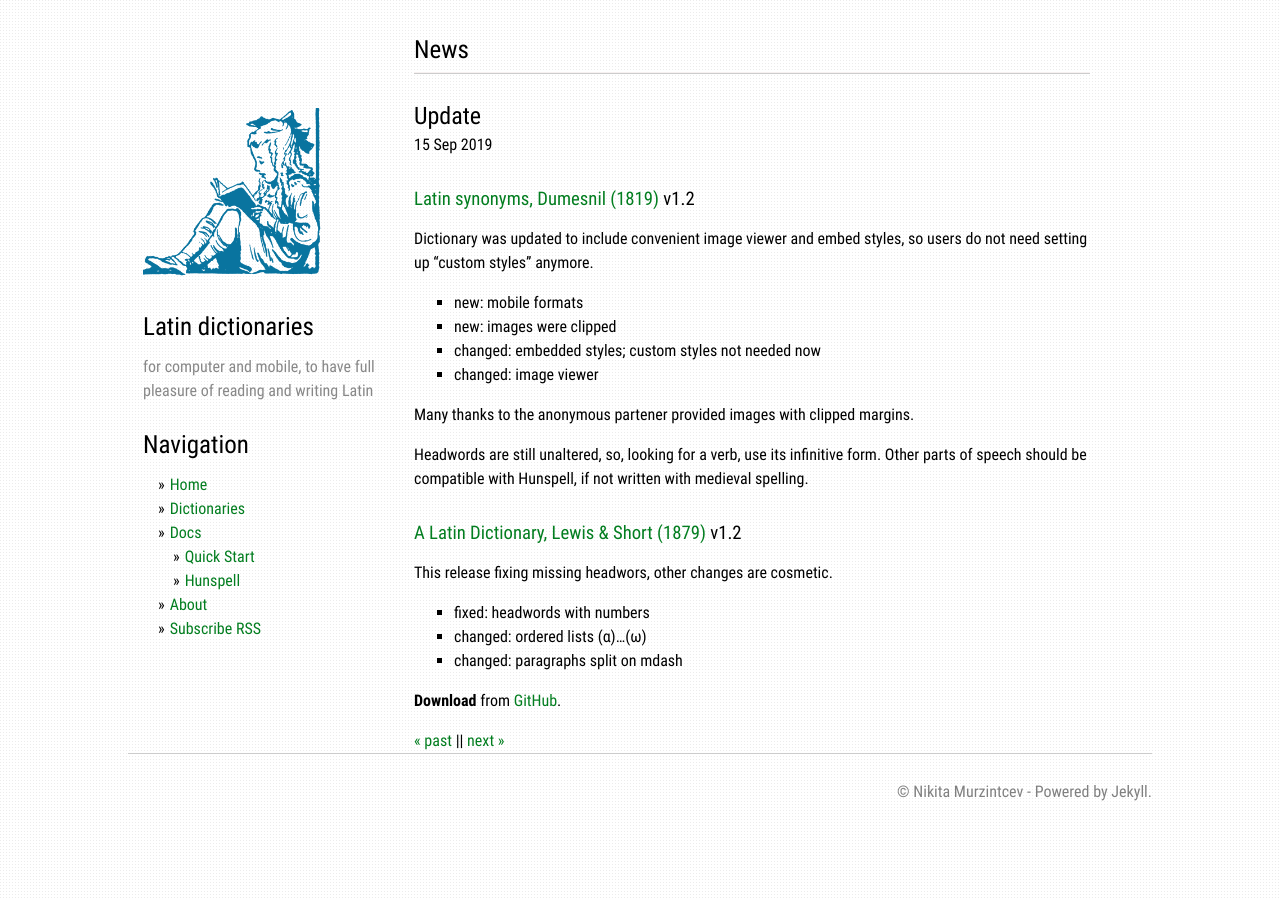
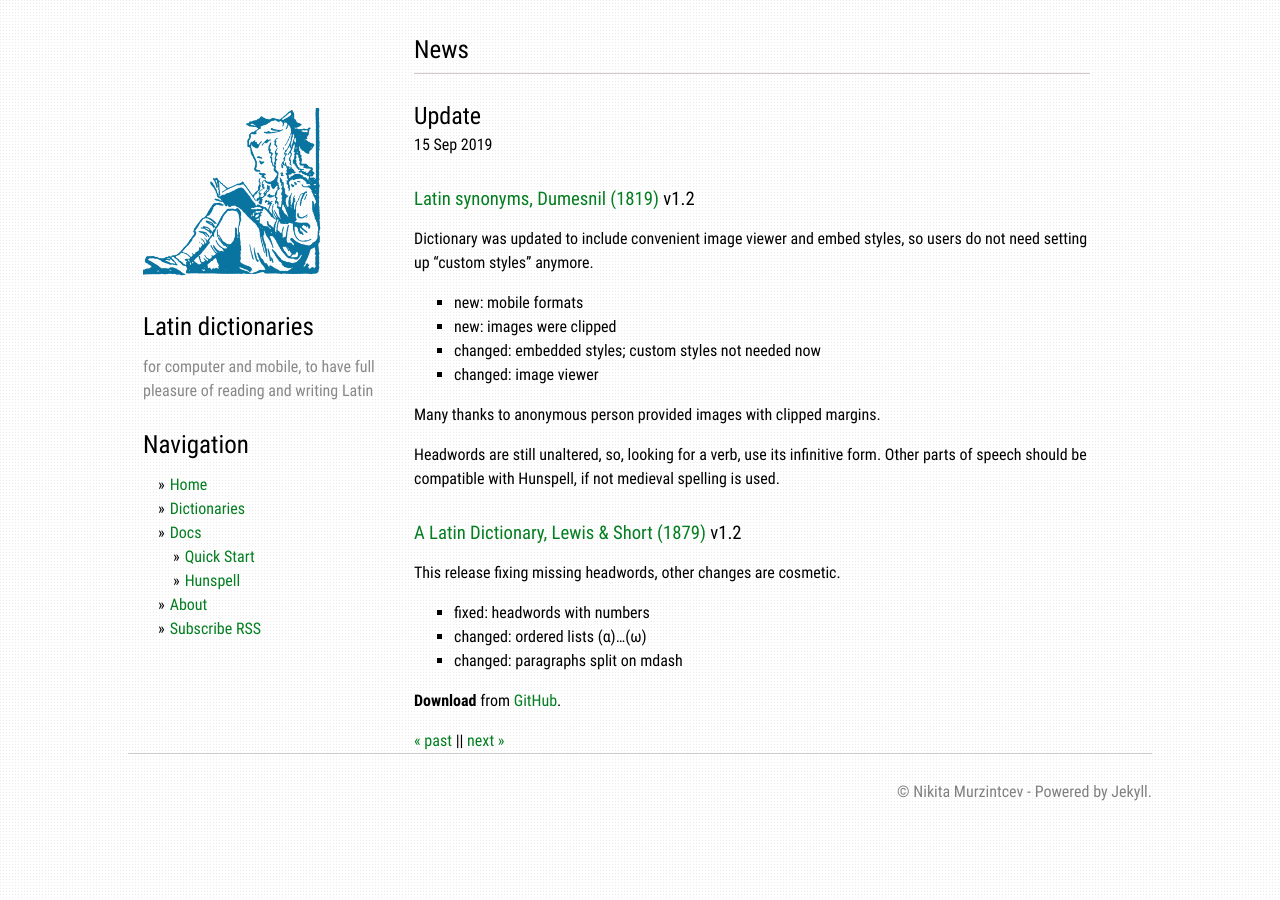
Before and after one commit to nikita-moor/dictionaries, a Jekyll site: the page built from _posts/2019-09-15-Update.md, in a window 1280 px wide. Built offline with Jekyll 4.4.1, drawn with Linux system fonts in a browser that asks for light colours.

Commit message:
quick fix

```diff
--- a/_posts/2019-09-15-Update.md
+++ b/_posts/2019-09-15-Update.md
@@ -12,14 +12,14 @@ Dictionary was updated to include convenient image viewer and embed styles, so u
 * changed: embedded styles; custom styles not needed now
 * changed: image viewer
 
-Many thanks to the anonymous partener provided images with clipped margins.
+Many thanks to anonymous person provided images with clipped margins.
 
-Headwords are still unaltered, so, looking for a verb, use its infinitive form. Other parts of speech should be compatible with Hunspell, if not written with medieval spelling.
+Headwords are still unaltered, so, looking for a verb, use its infinitive form. Other parts of speech should be compatible with Hunspell, if not medieval spelling is used.
 
 
 ### [A Latin Dictionary, Lewis & Short (1879)][2] v1.2
 
-This release fixing missing headwors, other changes are cosmetic.
+This release fixing missing headwords, other changes are cosmetic.
 
 * fixed: headwords with numbers
 * changed: ordered lists (α)…(ω)
```
